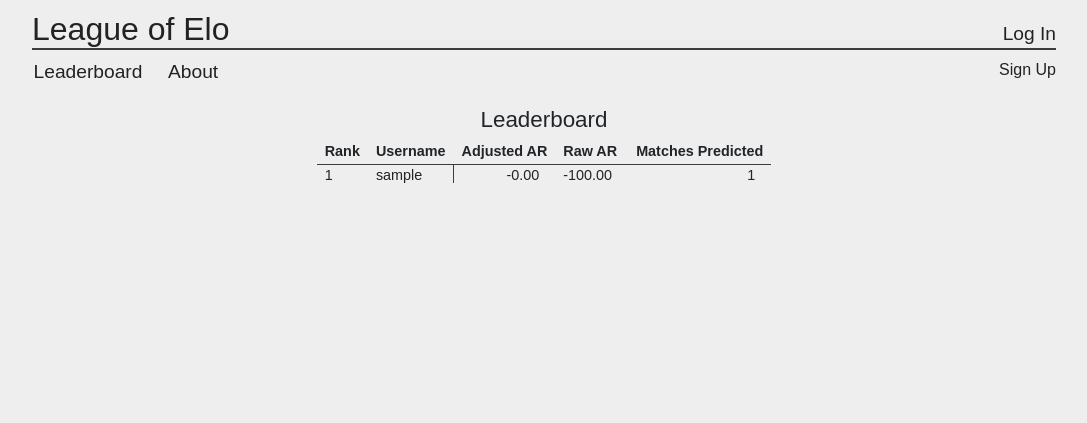
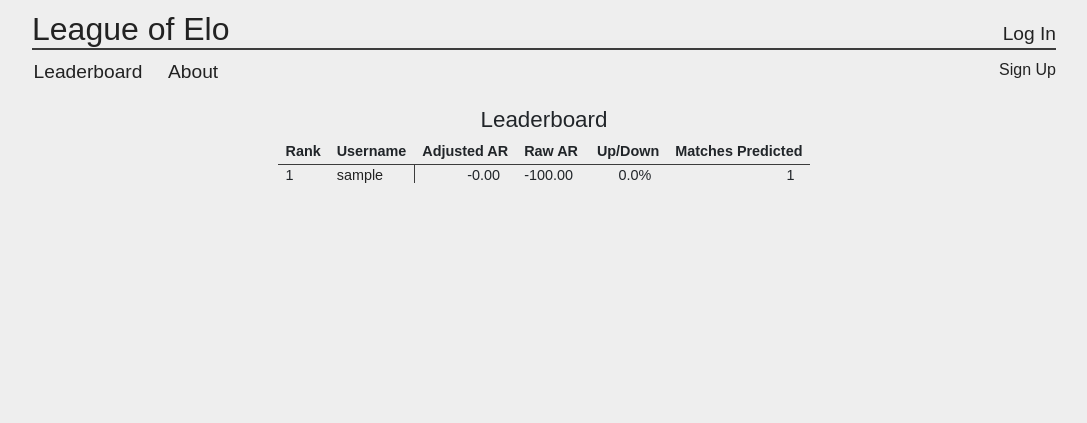
Before and after one commit to jprMesh/loe_django, a Django app: page /leaderboard in a window 1280 px wide. Shown: the top 423 px of the page, without its empty margins (96-1183 px from the left). Run offline with Django 3.2, Linux system fonts and the light colour scheme; tables that the repository leaves empty hold one stand-in row (values such as "Sample post"); some libraries are stand-ins or nearby versions.

Commit message:
up down rating

```diff
--- a/loe/ratings/templates/ratings/leaderboard.html
+++ b/loe/ratings/templates/ratings/leaderboard.html
@@ -12,6 +12,7 @@
         <th> Username </th>
         <th> Adjusted AR </th>
         <th> Raw AR </th>
+        <th> Up/Down </th>
         <th> Matches Predicted </th>
       </tr>
       {% for entry in leaderboard %}
@@ -20,6 +21,7 @@
           <td><a href="{% url 'user_page' entry.user__username %}">{{ entry.user__username }}</a></td>
           <td>{{ entry.adjusted_ar }}</td>
           <td>{{ entry.raw_ar }}</td>
+          <td>{{ entry.up_down }}</td>
           <td>{{ entry.num_preds }}</td>
         </tr>
       {% endfor %}
--- a/loe/ratings/views.py
+++ b/loe/ratings/views.py
@@ -46,6 +46,8 @@ def leaderboard(request):
         entry['adjusted_ar'] = f'{adjusted_ar:.2f}'
         entry['raw_ar'] = f'{raw_ar:.2f}'
         entry['num_preds'] = num_predictions
+        up_down_correct = Prediction.objects.filter(user__username=entry['user__username'], brier__lt=0.25).count()
+        entry['up_down'] = f'{100.0 * up_down_correct / num_predictions:.1f}%'
     sorted_leaderboard = sorted(list(brier_leaderboard), key=lambda e: float(e['adjusted_ar']), reverse=True)
 
     context = {
```
